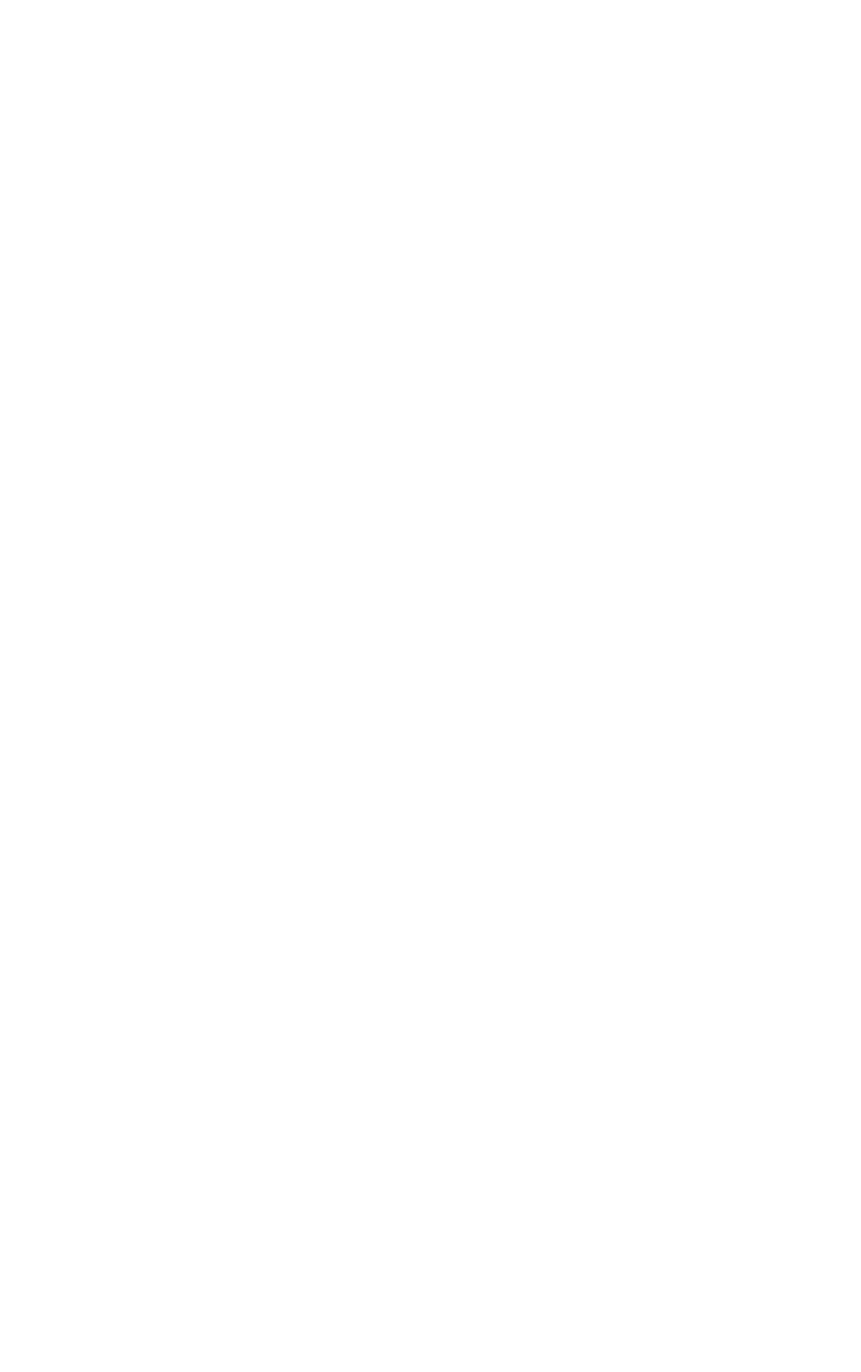
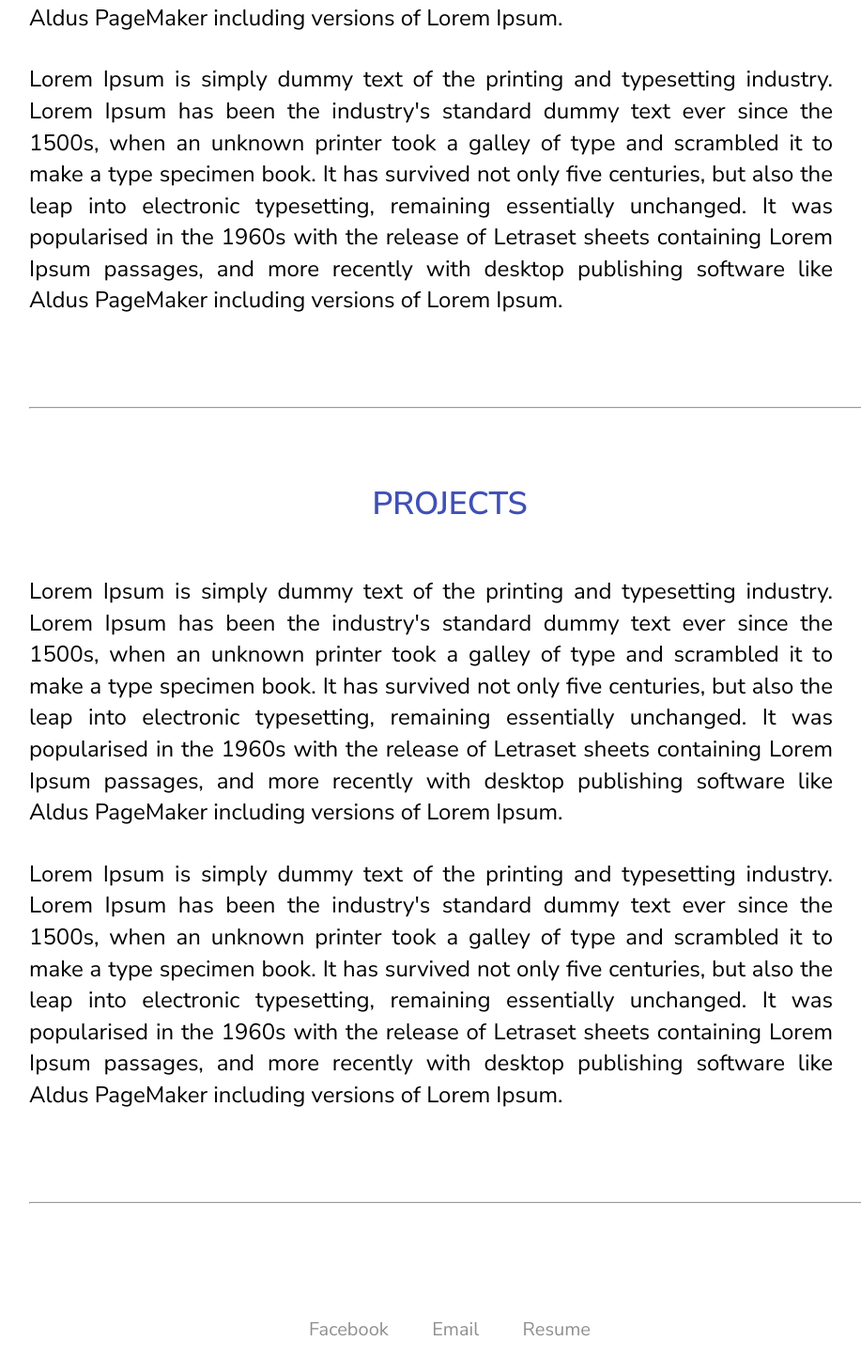
Before and after one commit to token-hub/my-profile, a React (Create React App) app: page / in a window 1280 px wide. Shown: the part 1168-2628 px from the top of the page at 94% size, without its empty margins (161-1078 px from the left). Before the commit the page ends 800 px from the top, so only its background shows below. Built offline with nearby package versions, Linux system fonts and the light colour scheme.

Commit message:
Initial Home page draft finished

```diff
--- a/src/App.js
+++ b/src/App.js
@@ -3,15 +3,16 @@ import Home from './pages/Home';
 import Box from '@mui/system/Box';
 import Appbar from './components/organisms/Appbar';
 import Base from './components/templates/Base';
-
+import Contact from './components/organisms/Contact';
 
 const App = () => {
   return (
-    <Box sx={{height: '100vh', fontFamily: 'Nunito Sans', position: 'relative' }}>
+    <Box sx={{height: 'auto', fontFamily: 'Nunito Sans', position: 'relative'}}>
       <Appbar/>
       <Base>
         <Home />
       </Base>
+      <Contact />
     </Box>
   )
 }
--- a/src/pages/Home.js
+++ b/src/pages/Home.js
@@ -1,10 +1,18 @@
 import React from 'react';
 import MyAvatarAndGreetings from '../components/molecules/MyAvatarAndGreetings';
+import HorizontalLine from '../components/atoms/HorizontalLine';
+import About from '../components/organisms/About';
+import Projects from '../components/organisms/Projects';
 
 const Home = () => {
     return (
        <>
             <MyAvatarAndGreetings />
+            <HorizontalLine />
+            <About />
+            <HorizontalLine />
+            <Projects />
+            <HorizontalLine />
        </>
     )
 }
```
